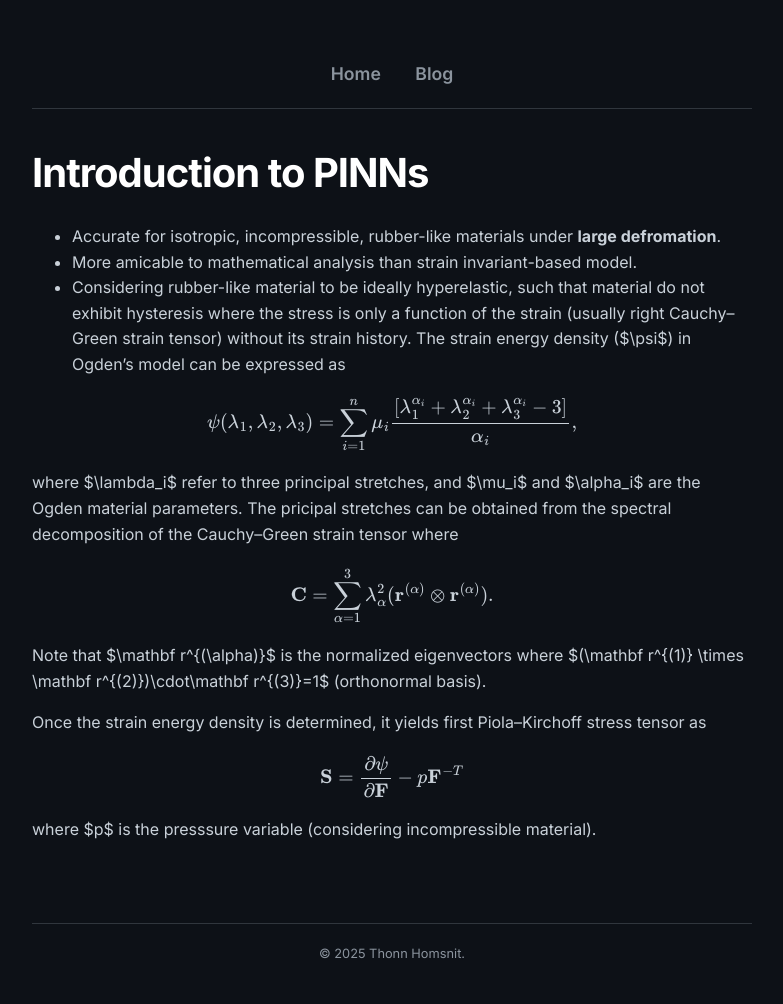
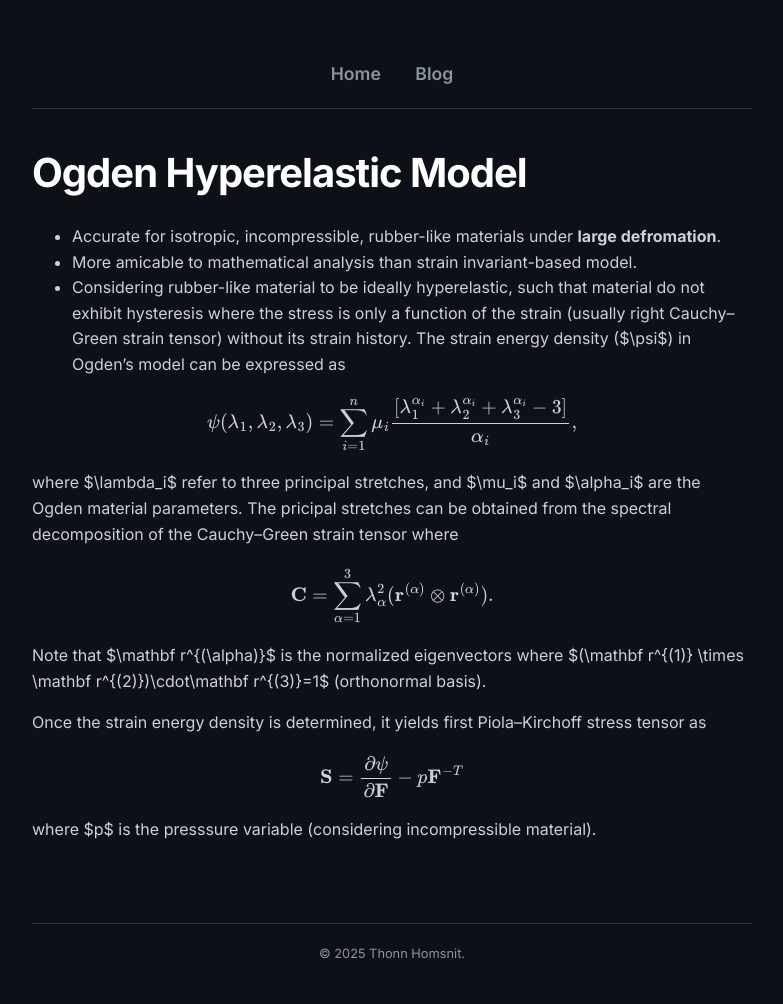
Before and after one commit to thonnh/thonnh.github.io, a Jekyll site: the page built from _posts/2025-11-26-Ogden_Model.md, in a window 1280 px wide. Shown: the whole page, without its empty margins (248-1031 px from the left). Built offline with Jekyll 4.4.1, drawn with Linux system fonts in a browser that asks for light colours; formulas are drawn with MathJax 3.

Commit message:
Change post title to 'Ogden Model'
Updated the title and content to focus on the Ogden Hyperelastic Model.

```diff
--- a/_posts/2025-11-26-intro-to-pinns.md
+++ b/_posts/2025-11-26-Ogden_Model.md
@@ -1,10 +1,10 @@
 ---
 layout: default
-title: Introduction to PINNs
+title: Ogden Model
 date: 2025-11-26
 ---
 
-# Introduction to PINNs
+# Ogden Hyperelastic Model
 - Accurate for isotropic, incompressible, rubber-like materials under **large defromation**.
 - More amicable to mathematical analysis than strain invariant-based model.
 - Considering rubber-like material to be ideally hyperelastic, such that material do not exhibit hysteresis where the stress is only a function of the strain (usually right Cauchy–Green strain tensor) without its strain history.
```
